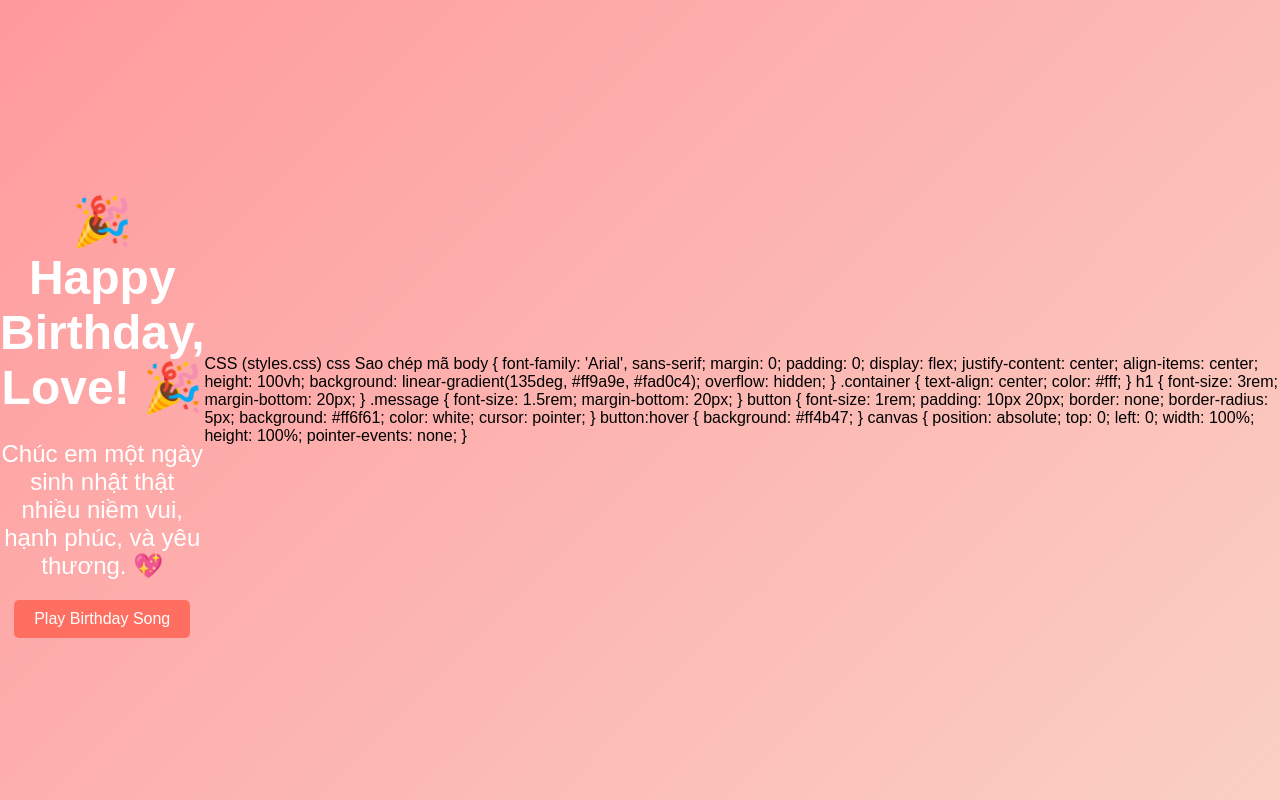
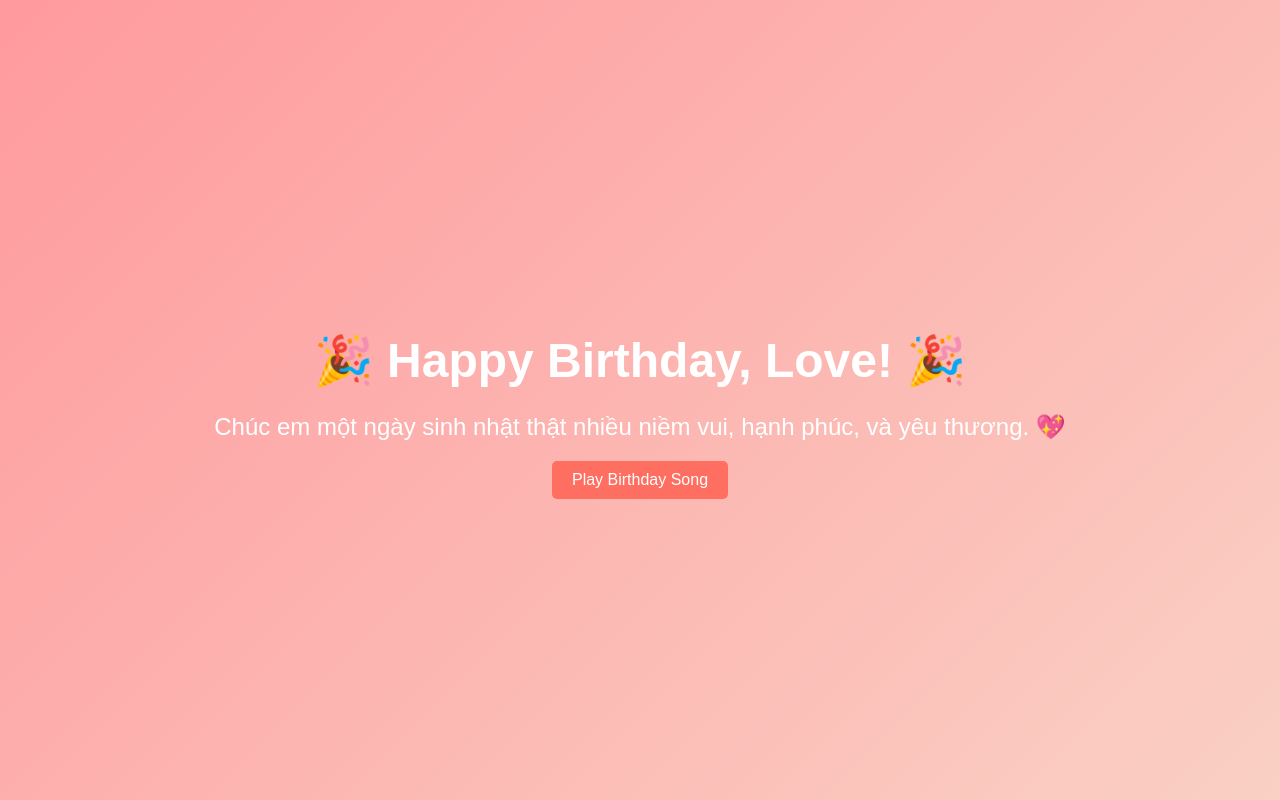
Before and after one commit to Kimthien130897/sinhnhatthuhuyen, a plain HTML site: page index.html in a window 1280 px wide. Drawn offline with Linux system fonts and the light colour scheme.

Commit message:
Update index.html

```diff
--- a/index.html
+++ b/index.html
@@ -17,55 +17,3 @@
   <script src="script.js"></script>
 </body>
 </html>
-CSS (styles.css)
-css
-Sao chép mã
-body {
-  font-family: 'Arial', sans-serif;
-  margin: 0;
-  padding: 0;
-  display: flex;
-  justify-content: center;
-  align-items: center;
-  height: 100vh;
-  background: linear-gradient(135deg, #ff9a9e, #fad0c4);
-  overflow: hidden;
-}
-
-.container {
-  text-align: center;
-  color: #fff;
-}
-
-h1 {
-  font-size: 3rem;
-  margin-bottom: 20px;
-}
-
-.message {
-  font-size: 1.5rem;
-  margin-bottom: 20px;
-}
-
-button {
-  font-size: 1rem;
-  padding: 10px 20px;
-  border: none;
-  border-radius: 5px;
-  background: #ff6f61;
-  color: white;
-  cursor: pointer;
-}
-
-button:hover {
-  background: #ff4b47;
-}
-
-canvas {
-  position: absolute;
-  top: 0;
-  left: 0;
-  width: 100%;
-  height: 100%;
-  pointer-events: none;
-}
```
